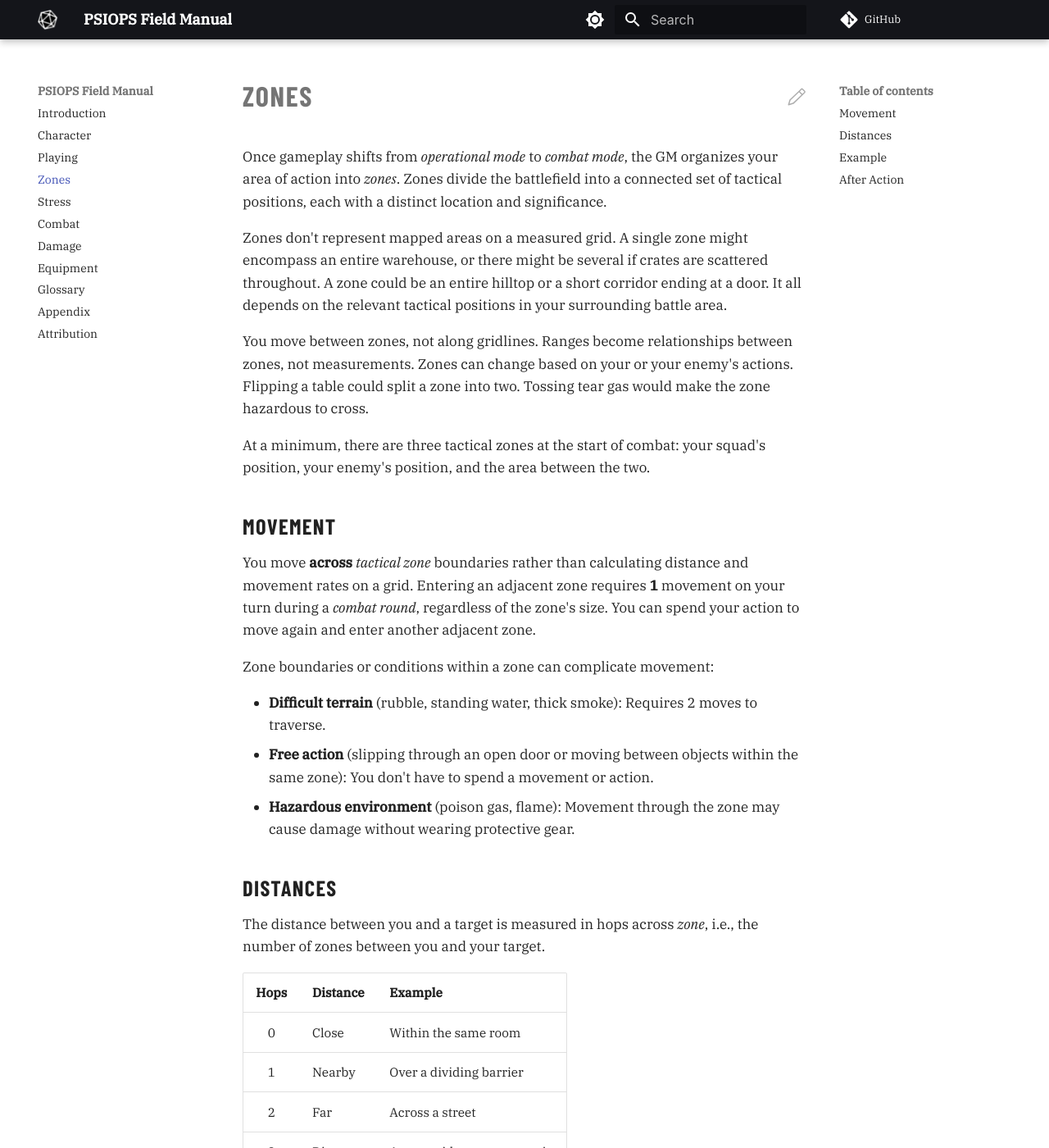
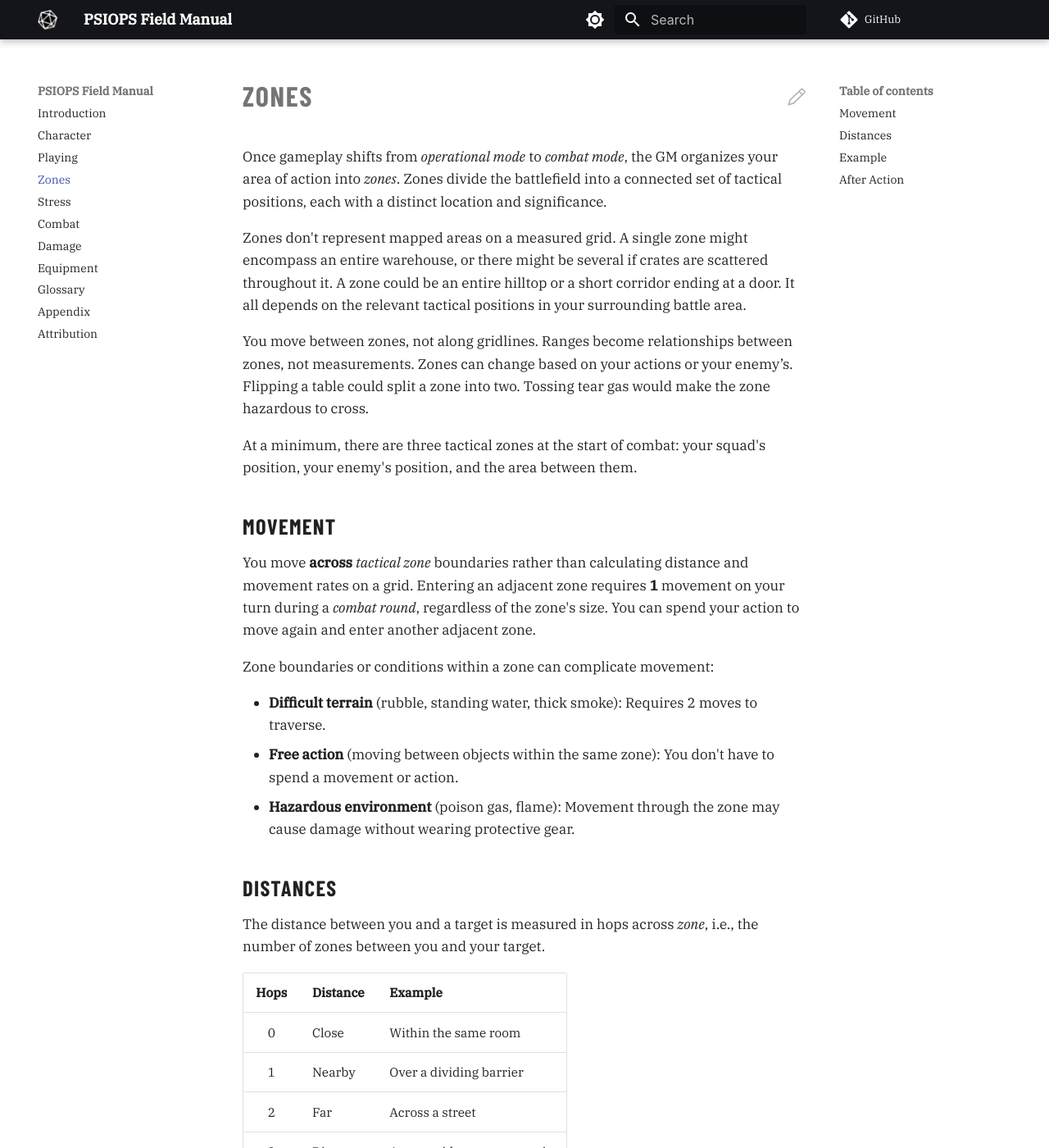
Before and after one commit to joemoose/psiops, an MkDocs documentation site: the page built from docs/zones.md, in a window 1280 px wide and 1400 px high. Shown: the whole window at 82% size. Built offline with MkDocs 1.6.1 and Material for MkDocs 9.7.7, drawn with Linux system fonts in a browser that asks for light colours; plug-ins that fetch from the network failed and are left out; comment, search, counter and statistics services are not loaded.

Commit message:
Update zones.md

```diff
--- a/docs/zones.md
+++ b/docs/zones.md
@@ -2,11 +2,11 @@
 
 Once gameplay shifts from *operational mode* to *combat mode*, the GM organizes your area of action into *zones*. Zones divide the battlefield into a connected set of tactical positions, each with a distinct location and significance.
 
-Zones don't represent mapped areas on a measured grid. A single zone might encompass an entire warehouse, or there might be several if crates are scattered throughout. A zone could be an entire hilltop or a short corridor ending at a door. It all depends on the relevant tactical positions in your surrounding battle area.
+Zones don't represent mapped areas on a measured grid. A single zone might encompass an entire warehouse, or there might be several if crates are scattered throughout it. A zone could be an entire hilltop or a short corridor ending at a door. It all depends on the relevant tactical positions in your surrounding battle area.
 
-You move between zones, not along gridlines. Ranges become relationships between zones, not measurements. Zones can change based on your or your enemy's actions. Flipping a table could split a zone into two. Tossing tear gas would make the zone hazardous to cross.
+You move between zones, not along gridlines. Ranges become relationships between zones, not measurements. Zones can change based on your actions or your enemy’s. Flipping a table could split a zone into two. Tossing tear gas would make the zone hazardous to cross.
 
-At a minimum, there are three tactical zones at the start of combat: your squad's position, your enemy's position, and the area between the two.
+At a minimum, there are three tactical zones at the start of combat: your squad's position, your enemy's position, and the area between them.
 
 ## Movement
 
@@ -15,7 +15,7 @@ You move **across** *tactical zone* boundaries rather than calculating distance
 Zone boundaries or conditions within a zone can complicate movement:
 
 - **Difficult terrain** (rubble, standing water, thick smoke): Requires 2 moves to traverse.
-- **Free action** (slipping through an open door or moving between objects within the same zone): You don't have to spend a movement or action.
+- **Free action** (moving between objects within the same zone): You don't have to spend a movement or action.
 - **Hazardous environment** (poison gas, flame): Movement through the zone may cause damage without wearing protective gear.
 
 ## Distances
```
